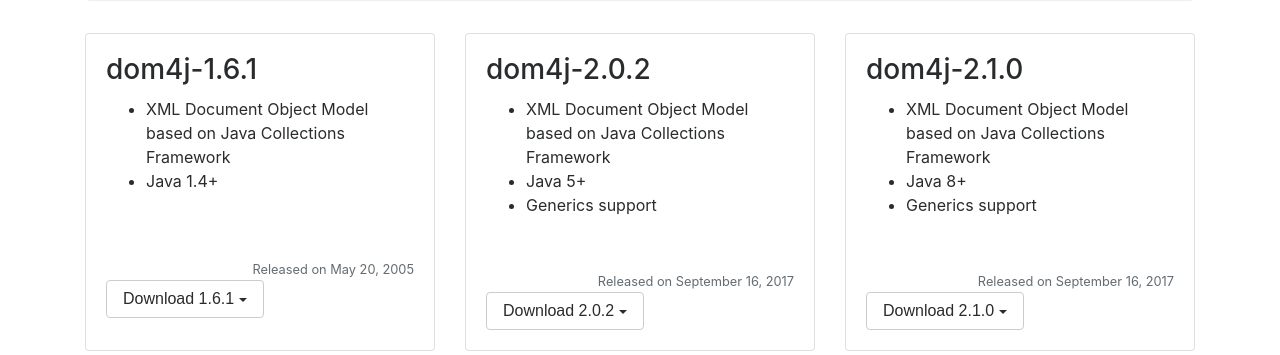
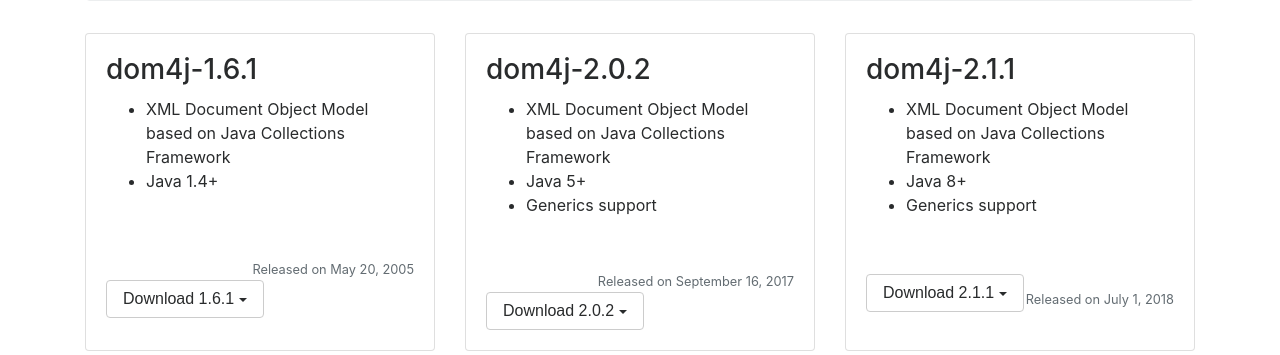
Before and after one commit to dom4j/dom4j.github.com, a plain HTML site: page index.html in a window 1280 px wide. Shown: the part 268-623 px from the top of the page. Drawn offline with nearby package versions, Linux system fonts and the light colour scheme; some packages are replaced by stand-ins of ours; a script that the page names is missing.

Commit message:
Repair bad version of index.html.

```diff
--- a/index.html
+++ b/index.html
@@ -19,7 +19,7 @@
                   <li class="nav-item"><a class="nav-link active" href="/">Home
                         <span class="sr-only">(current)</span></a></li>
                   <li class="nav-item dropdown"><a class="nav-link dropdown-toggle" href="#" data-toggle="dropdown" role="button" aria-haspopup="true" aria-expanded="false">Documentation</a><div class="dropdown-menu">
-                        <h6 class="dropdown-header">Javadoc</h6><a class="dropdown-item" href="/javadoc/2.1.0/">dom4j-2.1.0</a><a class="dropdown-item" href="/javadoc/2.0.2/">dom4j-2.0.2</a><a class="dropdown-item" href="/javadoc/1.6.1/">dom4j-1.6.1</a><a class="dropdown-item" href="http://dom4j.sourceforge.net/dom4j-1.5.2/apidocs/index.html">dom4j-1.5.2</a><a class="dropdown-item" href="http://dom4j.sourceforge.net/dom4j-1.4/apidocs/index.html">dom4j-1.4</a><hr><a class="dropdown-item" href="https://github.com/dom4j/dom4j/wiki">Wiki</a><a class="dropdown-item" href="https://github.com/dom4j/dom4j/wiki/Cookbook">Cookbook</a><a class="dropdown-item" href="https://github.com/dom4j/dom4j/wiki/FAQ">FAQ</a></div>
+                        <h6 class="dropdown-header">Javadoc</h6><a class="dropdown-item" href="/javadoc/2.1.1/">dom4j-2.1.1</a><a class="dropdown-item" href="/javadoc/2.0.2/">dom4j-2.0.2</a><a class="dropdown-item" href="/javadoc/1.6.1/">dom4j-1.6.1</a><a class="dropdown-item" href="http://dom4j.sourceforge.net/dom4j-1.5.2/apidocs/index.html">dom4j-1.5.2</a><a class="dropdown-item" href="http://dom4j.sourceforge.net/dom4j-1.4/apidocs/index.html">dom4j-1.4</a><hr><a class="dropdown-item" href="https://github.com/dom4j/dom4j/wiki">Wiki</a><a class="dropdown-item" href="https://github.com/dom4j/dom4j/wiki/Cookbook">Cookbook</a><a class="dropdown-item" href="https://github.com/dom4j/dom4j/wiki/FAQ">FAQ</a></div>
                   </li>
                   <li class="nav-item"><a class="nav-link" href="https://github.com/dom4j/dom4j" title="Contribute on GitHub"><i class="fa fa-github fa-2x" aria-hidden="true"></i></a></li>
                </ul>
@@ -111,7 +111,7 @@
 
                <div class=" card-block">
 
-                  <h3 class=" card-title">dom4j-2.1.0</h3>
+                  <h3 class=" card-title">dom4j-2.1.1</h3>
 
                   <ul class=" card-text">
 
@@ -128,11 +128,11 @@
                <div class=" card-block">
 
                   <div class="float-right released card-text">
-                     <small class="text-muted">Released on September 16, 2017</small>
+                     <small class="text-muted">Released on July 1, 2018</small>
 
                   </div>
 
-                  <div class="dropdown"><button type="button" data-toggle="dropdown" aria-haspopup="true" aria-expanded="false" class="btn btn-secondary dropdown-toggle" id="download-2.1.0">Download 2.1.0</button><div class="dropdown-menu" aria-labelledby="*[1]/@id"><a href="https://github.com/dom4j/dom4j/releases/download/version-2.1.0/dom4j-2.1.0.jar" class=" dropdown-item">dom4j-2.1.0.jar</a><a href="https://github.com/dom4j/dom4j/releases/download/version-2.1.0/dom4j-2.1.0-sources.jar" class=" dropdown-item">dom4j-2.1.0-sources.jar</a><a href="https://github.com/dom4j/dom4j/releases/download/version-2.1.0/dom4j-2.1.0-javadoc.jar" class=" dropdown-item">dom4j-2.1.0-javadoc.jar</a><div class="dropdown-divider"></div><a href="https://github.com/dom4j/dom4j/tree/version-2.1.0" class=" dropdown-item">Sources on GitHub</a></div>
+                  <div class="dropdown"><button type="button" data-toggle="dropdown" aria-haspopup="true" aria-expanded="false" class="btn btn-secondary dropdown-toggle" id="download-2.1.1">Download 2.1.1</button><div class="dropdown-menu" aria-labelledby="*[1]/@id"><a href="https://github.com/dom4j/dom4j/releases/download/version-2.1.1/dom4j-2.1.1.jar" class=" dropdown-item">dom4j-2.1.1.jar</a><a href="https://github.com/dom4j/dom4j/releases/download/version-2.1.1/dom4j-2.1.1-sources.jar" class=" dropdown-item">dom4j-2.1.1-sources.jar</a><a href="https://github.com/dom4j/dom4j/releases/download/version-2.1.1/dom4j-2.1.1-javadoc.jar" class=" dropdown-item">dom4j-2.1.1-javadoc.jar</a><div class="dropdown-divider"></div><a href="https://github.com/dom4j/dom4j/tree/version-2.1.1" class=" dropdown-item">Sources on GitHub</a></div>
                   </div>
 
                </div>
@@ -324,7 +324,7 @@
                 treeWalk((Element) node);
             }
             else {
-                // do somethingâ€¦
+                // do something…
             }
         }
     }
@@ -424,7 +424,7 @@
                   turn it into the default XML text via the <code>asXML()</code> method.
                </p>
                <pre data-language="java"><code class="language-java line-numbers">
-        Document document = â€¦;
+        Document document = …;
         String text = document.asXML();
 </code></pre>
                <p>If you have some XML as a <code>String</code> you can parse it back into a <code>Document</code> again using the helper method <code>DocumentHelper.parseText()</code>
```
